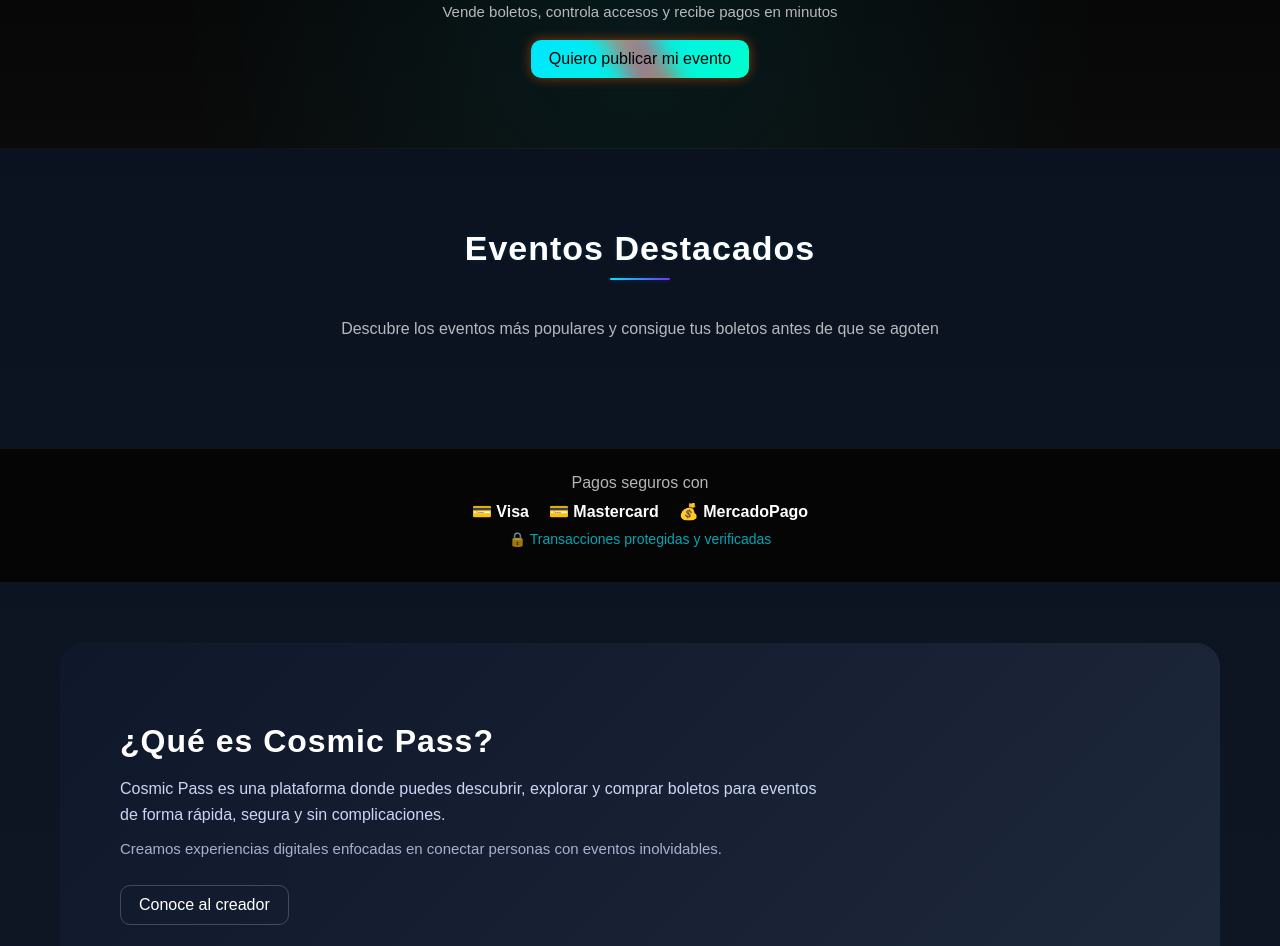
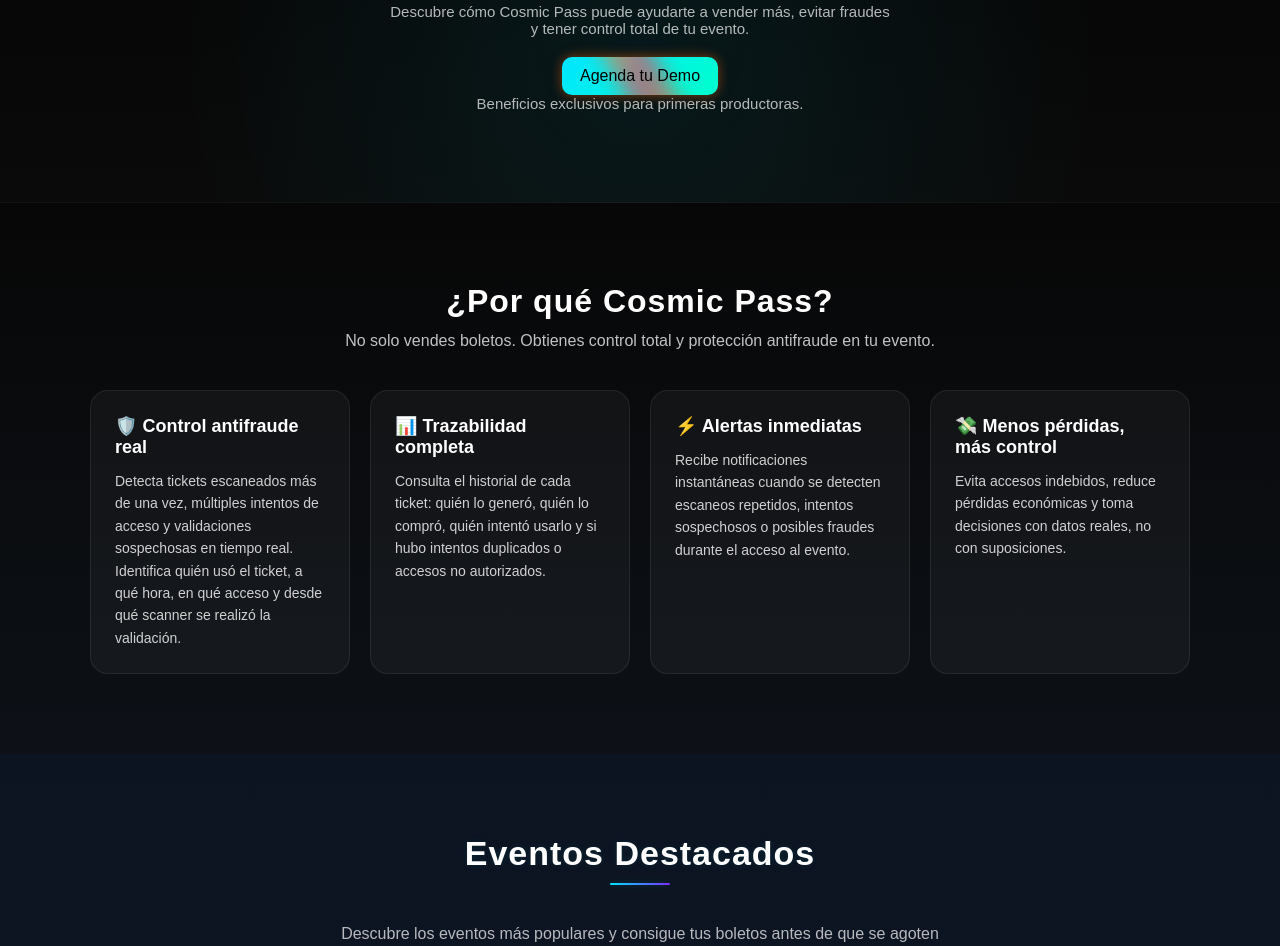
Before and after one commit to marco0484/CosmicPass, a website: page public/index.html in a window 1280 px wide. Shown: the part 910-1856 px from the top of the page. Drawn offline with Linux system fonts and the light colour scheme; no server answers.

Commit message:
Se regresan cambios a pre

```diff
--- a/public/index.html
+++ b/public/index.html
@@ -25,12 +25,12 @@
   <li><a href="#contacto">Contacto</a></li>
 <li>
   <a
-    href="https://wa.me/5215580761435?text=Hola%20quiero%20publicar%20un%20evento%20en%20Cosmic%20Pass.%0A%0AMi%20nombre%20es:%20%0ATipo%20de%20evento:%20%0ACiudad:%20%0AFecha:%20%0A%0A¿Podemos%20agendar%20una%20llamada%20o%20me%20explicas%20cómo%20funciona?"
+    href="https://wa.me/5215580761435?text=Hola%20quiero%20agendar%20una%20demo%20de%20Cosmic%20Pass.%0A%0AMi%20nombre%20es:%20%0ATipo%20de%20evento:%20%0ACiudad:%20%0AFecha%20aproximada%20de%20mi%20evento:%20%0A%0AMe%20gustar%C3%ADa%20conocer%20los%20beneficios%20de%20la%20plataforma%20y%20c%C3%B3mo%20puede%20ayudar%20a%20mi%20evento."
     class="cta"
     target="_blank"
     rel="noopener noreferrer"
   >
-    Publica tu evento
+    Agenda tu Demo
   </a>
 </li>
 <li><a href="mis_boletos.html">Mis Boletos</a></li></ul>
@@ -39,33 +39,80 @@
 <section class="hero">
   <h1>
     <span class="rocket">🚀</span>
-     Publicamos tu evento en minutos
+     Venta de boletos + control de acceso + anti fraude en una sola plataforma
     <span class="rocket">🚀</span>
   </h1>
-
-  <div class="hero-benefits">
-    <span>🎟️ Sin comisiones abusivas</span>
-    <br>
-    <span>📲 Control de acceso con validación QR</span>
-    <br>
-    <span>📊 Métricas inteligentes para mejores decisiones</span>
-  </div>
-
   <button id="btnExplorar">Explorar eventos ahora</button>
 </section>
 
 <section class="creators">
   <h2>¿Organizas eventos?</h2>
-<p>Vende boletos, controla accesos y recibe pagos en minutos</p>
+  <p>
+    Descubre cómo Cosmic Pass puede ayudarte a vender más,
+    evitar fraudes y tener control total de tu evento.
+  </p>
+
   <div class="creators-actions">
     <a
-    href="https://wa.me/5215580761435?text=Hola%20quiero%20publicar%20un%20evento%20en%20Cosmic%20Pass.%0A%0AMi%20nombre%20es:%20%0ATipo%20de%20evento:%20%0ACiudad:%20%0AFecha:%20%0A%0A¿Podemos%20agendar%20una%20llamada%20o%20me%20explicas%20cómo%20funciona?"
+      href="https://wa.me/5215580761435?text=Hola%20quiero%20agendar%20una%20demo%20de%20Cosmic%20Pass.%0A%0AMi%20nombre%20es:%20%0ATipo%20de%20evento:%20%0ACiudad:%20%0AFecha%20aproximada%20de%20mi%20evento:%20%0A%0AMe%20gustar%C3%ADa%20conocer%20los%20beneficios%20de%20la%20plataforma%20y%20c%C3%B3mo%20puede%20ayudar%20a%20mi%20evento."
       class="btn-primary fire-btn"
       target="_blank"
       rel="noopener noreferrer"
     >
-    Quiero publicar mi evento
+      Agenda tu Demo
     </a>
+  </div>
+
+  <p class="pilot-text">
+     Beneficios exclusivos para primeras productoras.
+  </p>
+</section>
+
+<section class="why-cosmic">
+  <h2>¿Por qué Cosmic Pass?</h2>
+
+  <p class="why-sub">
+    No solo vendes boletos. Obtienes control total y protección antifraude en tu evento.
+  </p>
+
+  <div class="why-grid">
+
+    <div class="why-card">
+      <h3>🛡️ Control antifraude real</h3>
+      <p>
+        Detecta tickets escaneados más de una vez, múltiples intentos
+        de acceso y validaciones sospechosas en tiempo real.
+        Identifica quién usó el ticket, a qué hora, en qué acceso
+        y desde qué scanner se realizó la validación.
+      </p>
+    </div>
+
+    <div class="why-card">
+      <h3>📊 Trazabilidad completa</h3>
+      <p>
+        Consulta el historial de cada ticket: quién lo generó,
+        quién lo compró, quién intentó usarlo y si hubo intentos
+        duplicados o accesos no autorizados.
+      </p>
+    </div>
+
+    <div class="why-card">
+      <h3>⚡ Alertas inmediatas</h3>
+      <p>
+        Recibe notificaciones instantáneas cuando se detecten
+        escaneos repetidos, intentos sospechosos o posibles fraudes
+        durante el acceso al evento.
+      </p>
+    </div>
+
+    <div class="why-card">
+      <h3>💸 Menos pérdidas, más control</h3>
+      <p>
+        Evita accesos indebidos, reduce pérdidas económicas
+        y toma decisiones con datos reales, no con suposiciones.
+      </p>
+    </div>
+
   </div>
 </section>
 
@@ -91,16 +138,18 @@
 <section class="about-preview">
   <div class="about-content">
     <h2>¿Qué es Cosmic Pass?</h2>
+
     <p>
-      Cosmic Pass es una plataforma donde puedes descubrir, explorar y comprar boletos
-      para eventos de forma rápida, segura y sin complicaciones.
+      Cosmic Pass es una plataforma diseñada para productoras,
+      promotores y organizadores de eventos que buscan vender boletos,
+      controlar accesos y profesionalizar su operación.
     </p>
+
     <p class="about-extra">
-      Creamos experiencias digitales enfocadas en conectar personas con eventos inolvidables.
+      Desde la venta hasta la validación QR, centralizamos todo
+      en una sola plataforma para que tengas más control,
+      menos fraude y mejores decisiones.
     </p>
-    <div class="about-actions">
-      <a href="https://marco0484.github.io/trayectoria/" class="btn-secondary">Conoce al creador</a>
-    </div>
   </div>
 </section>
 
@@ -112,11 +161,9 @@
 
   <div class="whatsapp-box">
     <p>💬 Atención inmediata</p>
-    <p>Sin formularios, directo por WhatsApp.</p>
-
     <a
   class="whatsapp-btn"
-      href="https://wa.me/525580761435?text=Hola,%20quiero%20informaci%C3%B3n%20sobre%20Cosmic%20Pass"
+  href="https://wa.me/525580761435?text=Hola,%20quiero%20agendar%20una%20demo%20de%20Cosmic%20Pass%20para%20mi%20evento.%0A%0ANombre:%0ATipo%20de%20evento:%0ACiudad:%0AFecha%20aproximada:%0ACantidad%20estimada%20de%20asistentes:%0AProblema%20principal%20actual:"
   target="_blank"
   rel="noopener noreferrer"
 >
--- a/public/productora.js
+++ b/public/productora.js
@@ -1,7 +1,8 @@
 const API = window.location.hostname === "localhost"
   || window.location.hostname === "127.0.0.1"
   ? "http://localhost:3000"
-  : "https://www.cosmicpass.space";
+  : "https://cosmic-base-ynjm-bklaaveks-antonio-yerenas-projects.vercel.app" // PRE
+  //: "https://www.cosmicpass.space"; PRO
 
 let selectedTicket = null;
 let selectedEventId = null;
--- a/public/script.js
+++ b/public/script.js
@@ -1,7 +1,8 @@
 const API = window.location.hostname === "localhost"
   || window.location.hostname === "127.0.0.1"
   ? "http://localhost:3000"
-  : "https://www.cosmicpass.space";
+  : "https://cosmic-base-ynjm-bklaaveks-antonio-yerenas-projects.vercel.app" // PRE
+  //: "https://www.cosmicpass.space"; PROD
 
 document.addEventListener("DOMContentLoaded", async () => {
   window.scrollTo(0, 0);
--- a/public/styles.css
+++ b/public/styles.css
@@ -186,6 +186,56 @@ nav li a:hover::after{
   width:60%;
 }
 
+.why-cosmic {
+  padding: 80px 30px;
+  text-align: center;
+  background: linear-gradient(180deg, #070707, #0d1117);
+}
+
+.why-cosmic h2 {
+  font-size: 32px;
+  margin-bottom: 12px;
+}
+
+.why-sub {
+  opacity: 0.75;
+  margin-bottom: 40px;
+  font-size: 16px;
+}
+
+.why-grid {
+  display: grid;
+  grid-template-columns: repeat(auto-fit, minmax(250px, 1fr));
+  gap: 20px;
+  max-width: 1100px;
+  margin: 0 auto;
+}
+
+.why-card {
+  background: rgba(255,255,255,0.04);
+  border: 1px solid rgba(255,255,255,0.08);
+  padding: 24px;
+  border-radius: 18px;
+  text-align: left;
+  transition: 0.3s ease;
+}
+
+.why-card:hover {
+  transform: translateY(-6px);
+  border-color: rgba(0,229,255,0.35);
+  box-shadow: 0 0 20px rgba(0,229,255,0.08);
+}
+
+.why-card h3 {
+  margin-bottom: 12px;
+  font-size: 18px;
+}
+
+.why-card p {
+  opacity: 0.8;
+  line-height: 1.6;
+  font-size: 14px;
+}
 
 .btn-back{
   padding:8px 14px;
```
Lines whose indentation alone changed are shown as unchanged.
